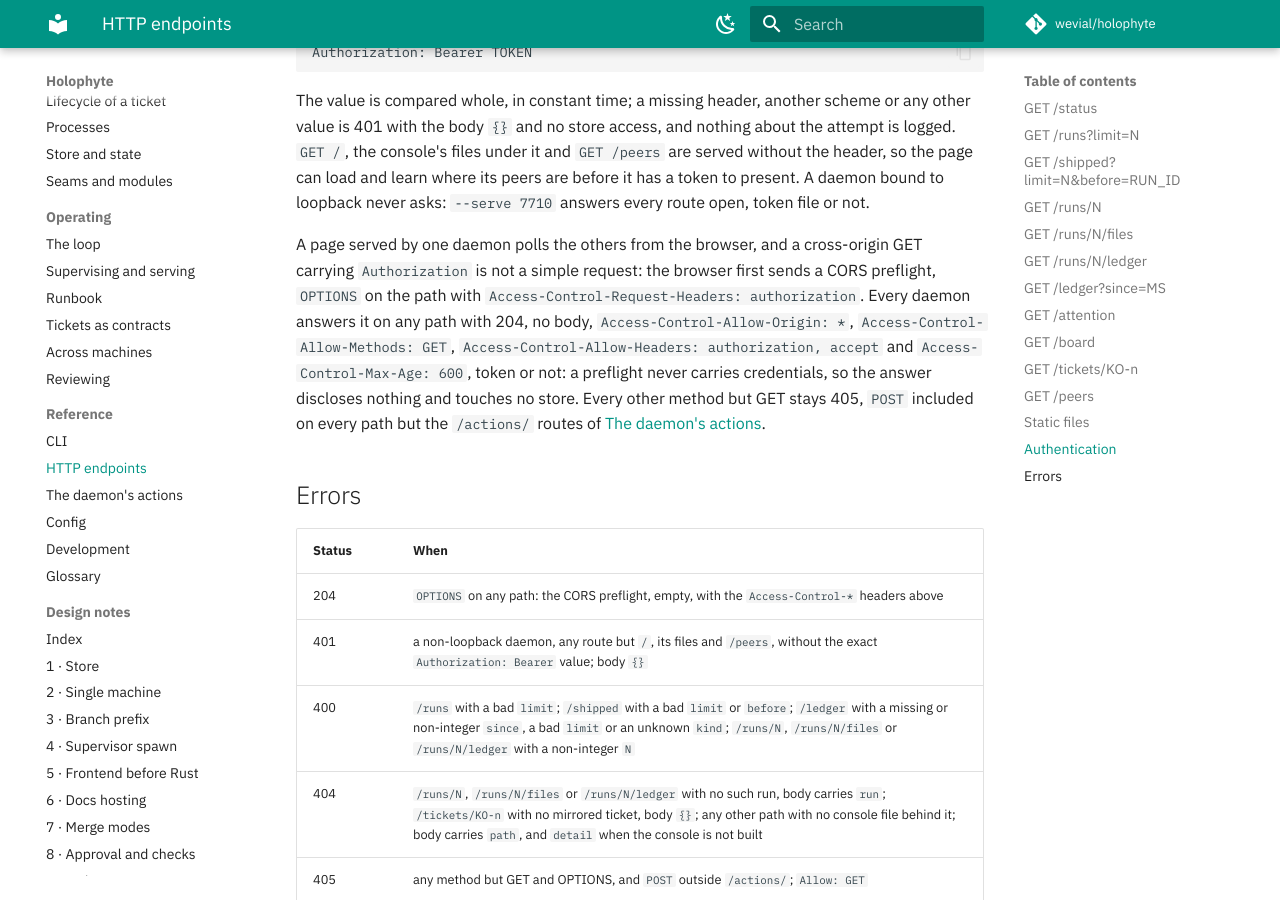
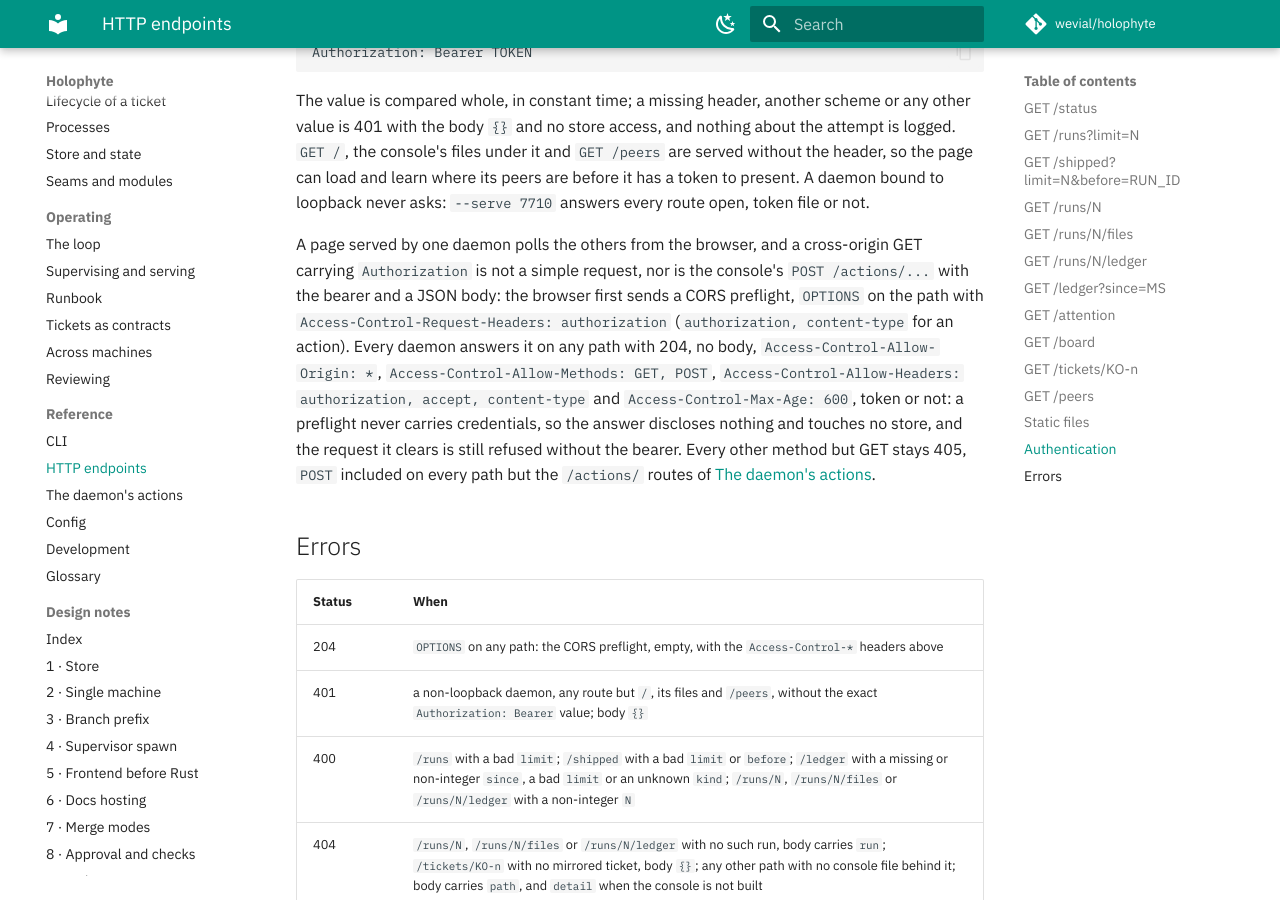
Before and after one commit to wevial/holophyte, an MkDocs documentation site: the page built from docs/reference/http.md, in a window 1280 px wide and 900 px high, scrolled down 8956 px. Built offline with MkDocs 1.6.1 and Material for MkDocs 9.7.7, drawn with Linux system fonts in a browser that asks for light colours; comment, search, counter and statistics services are not loaded.

Commit message:
KO-349: the preflight grants the actions' POST; the frozen tsc line runs
Review adjudications:

ADDRESS (blocker, actions.ts:38 / serve.py:1245): a cross-origin
`POST /actions/...` with the bearer and a JSON Content-Type is not a
simple request, and the preflight named only GET with `authorization,
accept`, so a button aimed at a peer daemon was blocked by the browser
before the daemon saw it. `do_OPTIONS` now allows `GET, POST` and
`authorization, accept, content-type`; still 204, still no credentials,
still no store read, and the POST it clears is refused without the
bearer as before. tests/test_serve.py: the shared preflight assertion
checks both, and ActionsTests gains a preflight on
/actions/restart-supervisor asking for POST with content-type (RED
before the change: 'POST' not found in 'GET'). docs/reference/http.md
says the same.

ADDRESS (blocker, verification gate): the ticket's second line,
`bun --cwd=console x tsc --noEmit`, did not pass here either -- not an
environment gap. On Bun 1.4.2 `bun x` ignores `--cwd`: the compiler
starts at the repository root, finds no tsconfig.json, prints its help
and exits 1 (and resolves the cached latest TypeScript, 7.0.2, not the
console's 5.9.3). A root tsconfig.json now extends console/tsconfig.json
over the same files with typeRoots aimed at the console's packages, and
console/src/assets.d.ts declares `*.css` for main.tsx's side-effect
import, which TypeScript 7 checks by default (TS2882). The exact frozen
line exits 0 and type-checks the console; the console's own
`bunx tsc --noEmit` (5.9.3) stays clean.

DECLINE (bun: zero passes, ruff unavailable): both are the review
host's missing installs. `@happy-dom/global-registrator` is in
console/package.json and console/bun.lock; `bun --cwd=console install`
puts it in place. Here `bun --cwd=console test` runs 152 tests across 31
files, 0 fail, the four AttentionRow criteria among them, and
`ruff check .` passes.

Criteria 1-4 "unwitnessed": ADDRESS by the run above; no test change
was needed. Witnessed here, every verify line verbatim, all exit 0:
  bun --cwd=console test                  152 pass, 0 fail
  bun --cwd=console x tsc --noEmit        clean
  python3 -m unittest discover -s tests   OK
  ruff check .                            All checks passed!

```diff
--- a/docs/reference/http.md
+++ b/docs/reference/http.md
@@ -444,14 +444,17 @@ daemon bound to loopback never asks: `--serve 7710` answers every route
 open, token file or not.
 
 A page served by one daemon polls the others from the browser, and a
-cross-origin GET carrying `Authorization` is not a simple request: the
+cross-origin GET carrying `Authorization` is not a simple request, nor
+is the console's `POST /actions/...` with the bearer and a JSON body: the
 browser first sends a CORS preflight, `OPTIONS` on the path with
-`Access-Control-Request-Headers: authorization`. Every daemon answers it
-on any path with 204, no body, `Access-Control-Allow-Origin: *`,
-`Access-Control-Allow-Methods: GET`, `Access-Control-Allow-Headers:
-authorization, accept` and `Access-Control-Max-Age: 600`, token or not:
-a preflight never carries credentials, so the answer discloses nothing
-and touches no store. Every other method but GET stays 405, `POST`
+`Access-Control-Request-Headers: authorization` (`authorization,
+content-type` for an action). Every daemon answers it on any path with
+204, no body, `Access-Control-Allow-Origin: *`,
+`Access-Control-Allow-Methods: GET, POST`, `Access-Control-Allow-Headers:
+authorization, accept, content-type` and `Access-Control-Max-Age: 600`,
+token or not: a preflight never carries credentials, so the answer
+discloses nothing and touches no store, and the request it clears is
+still refused without the bearer. Every other method but GET stays 405, `POST`
 included on every path but the `/actions/` routes of
 [The daemon's actions](daemon.md).
 
```
Also changed, not shown: tsconfig.json (added, +13 -0 lines), 3 other files.
